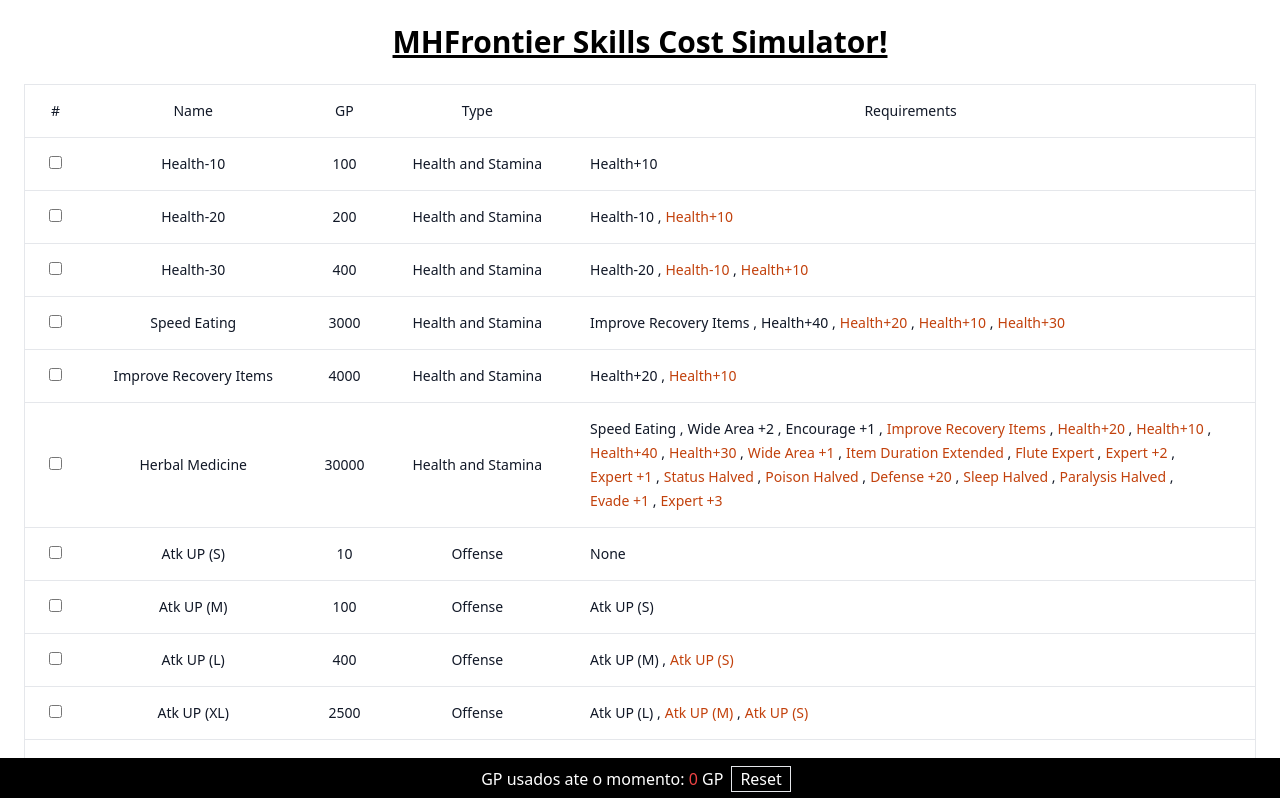
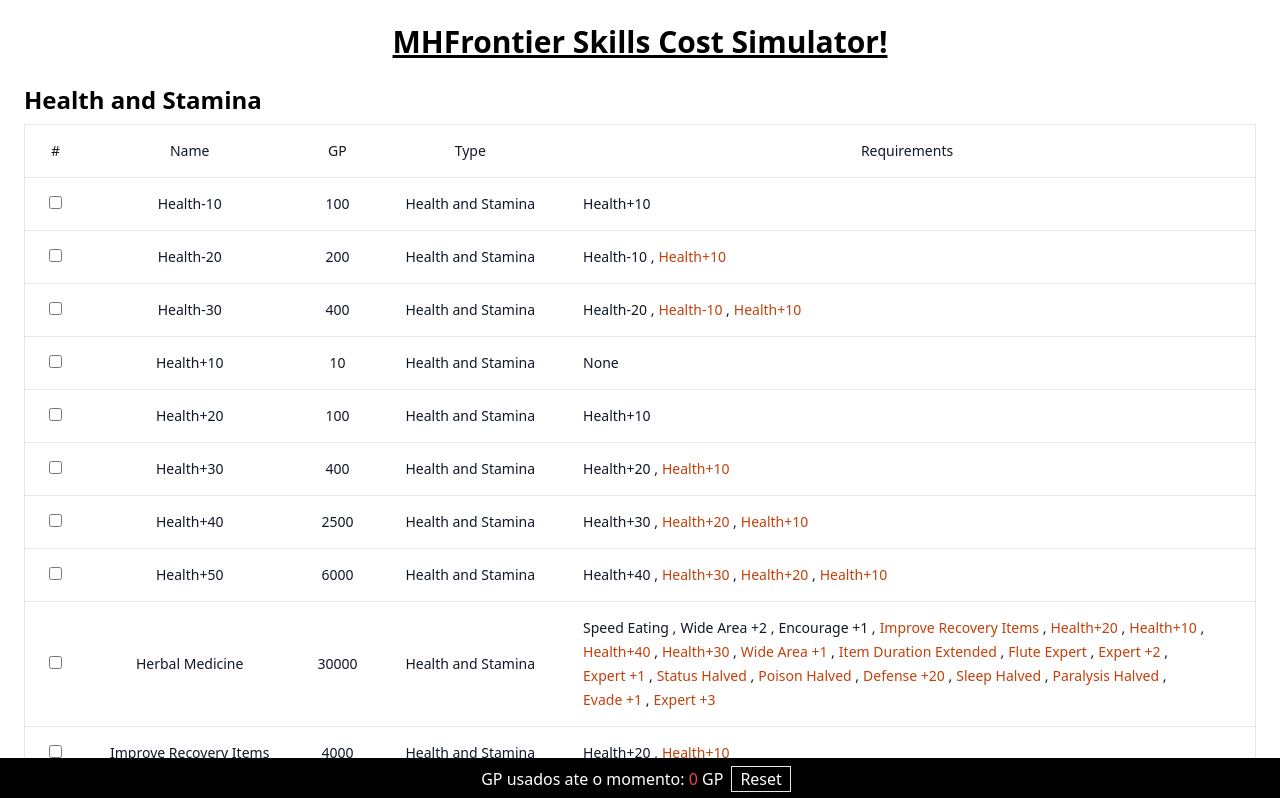
Before and after one commit to Invasor-de-Fronteiras/mhfrontier-skills-cost, a React (Vite) app: page / in a window 1280 px wide. Shown: the top 798 px of the page. Built offline with nearby package versions, Linux system fonts and the light colour scheme.

Commit message:
separate by category

```diff
--- a/src/App.tsx
+++ b/src/App.tsx
@@ -1,9 +1,10 @@
 import classNames from "classnames";
 import { useMemo, useState } from "react";
 import data from "./data/data.json";
-import { getChildren, isChild, sumGP } from "./utils/util";
+import { categories, getChildren, isChild, sumGP } from "./utils/util";
 
 const showId = false;
+
 function App() {
   const [selected, setSelected] = useState<number[]>([]);
 
@@ -30,8 +31,15 @@ function App() {
         <h1 className="text-3xl font-bold underline">
           MHFrontier Skills Cost Simulator!
         </h1>
+        {categories.map((type) => (
+          <div className="mt-6">
+            <h3 className="text-left text-2xl font-bold mb-2" id={type}>
+              <a className="hover:underline" href={"#" + type}>
+                {type}
+              </a>
+            </h3>
             <div className="overflow-x-auto">
-          <table className="mt-6 border rounded min-w-full overflow-x-visible">
+              <table className=" border rounded min-w-full overflow-x-visible">
                 <thead className="border-b">
                   <tr>
                     <th className="text-sm font-medium text-gray-900 px-6 py-4 text-center">
@@ -57,7 +65,10 @@ function App() {
                   </tr>
                 </thead>
                 <tbody>
-              {data.map((skill) => {
+                  {data
+                    .filter((v) => v.type === type)
+                    .sort((a, b) => a.name.localeCompare(b.name))
+                    .map((skill) => {
                       const isSelected = selected.includes(skill.id);
                       const isChildren = isChild(selected, skill.id);
 
@@ -98,7 +109,12 @@ function App() {
                             {skill.gp}
                           </td>
                           <td className="text-sm text-gray-900 font-light px-6 py-4 whitespace-nowrap">
+                            <a
+                              className="hover:underline hover:cursor-pointer"
+                              href={"#" + type}
+                            >
                               {skill.type}
+                            </a>
                           </td>
                           <td className="text-sm text-gray-900 font-light px-6 py-4 text-left whitespace-nowrap">
                             {!skill.requirements?.length ? (
@@ -150,6 +166,8 @@ function App() {
                 </tbody>
               </table>
             </div>
+          </div>
+        ))}
       </main>
       <div className="bg-black fixed z-10 bottom-0 w-full text-white flex flex-wrap  items-center justify-center">
         <div>
--- a/src/utils/util.ts
+++ b/src/utils/util.ts
@@ -164,3 +164,5 @@ export const getParents = (parents: number[], childId: number): number[] => {
 
   return [...res];
 };
+
+export const categories: string[] = [...data.reduce((acc, v) => acc.add(v.type), new Set<string>())]
```
Lines whose indentation alone changed are shown as unchanged.
